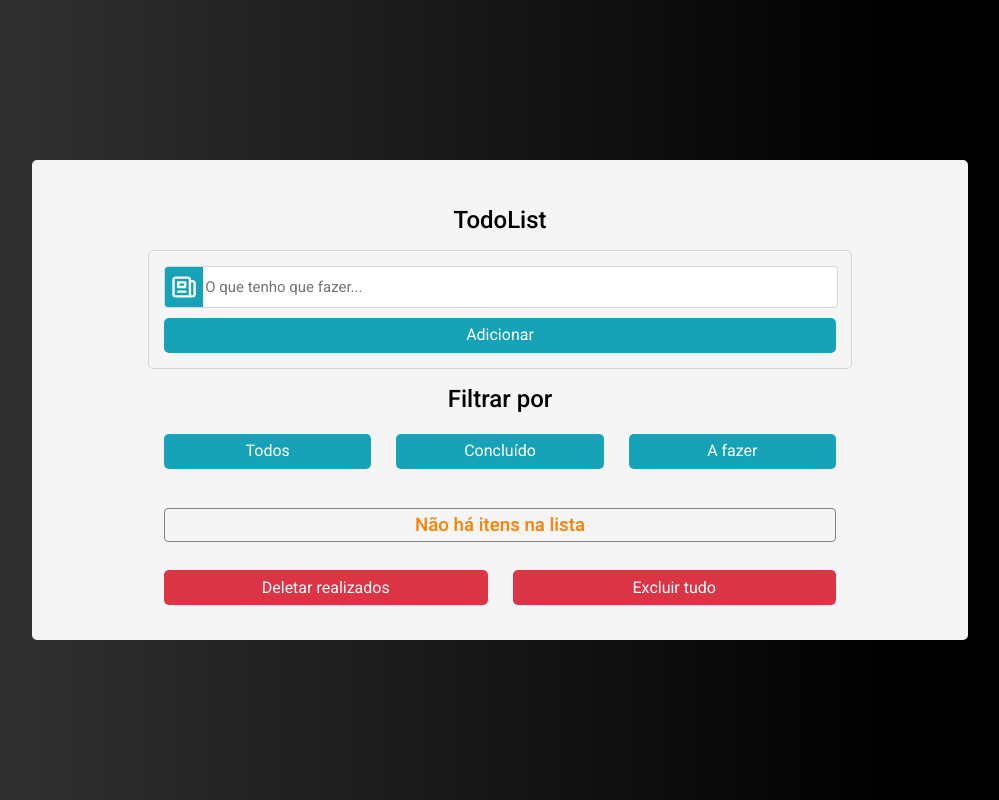
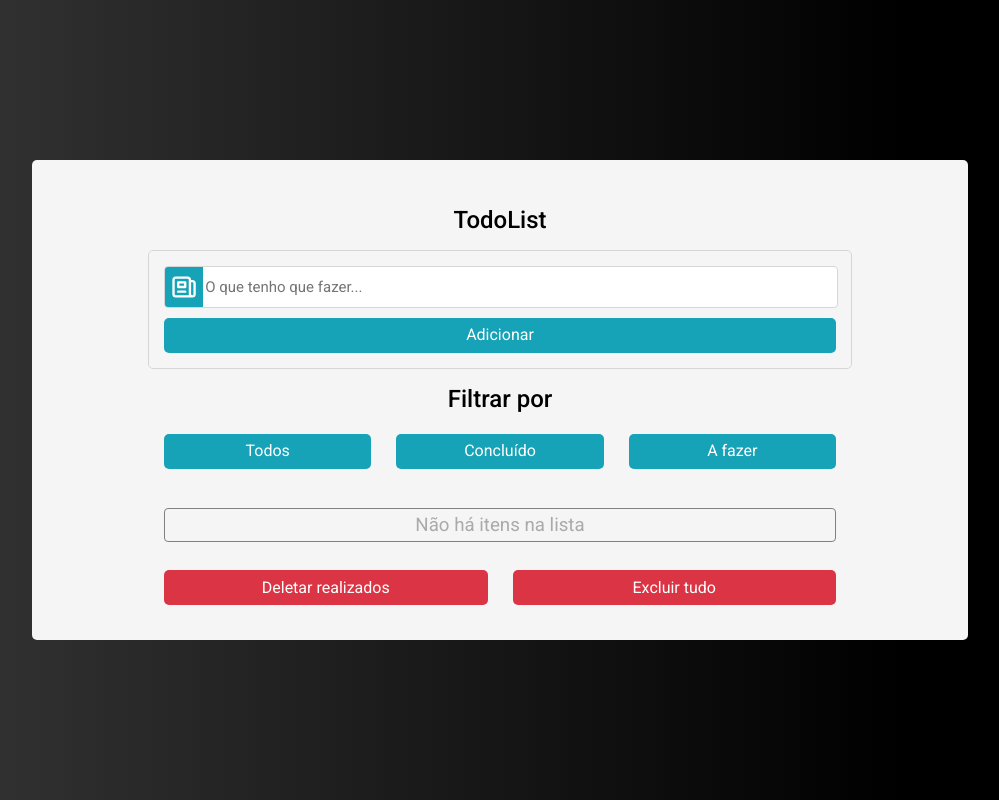
Before and after one commit to IsaqueBatista/To-do_List, a React (Create React App) app: page / in a window 1280 px wide. Shown: the whole page, without its empty margins (140-1139 px from the left). Built offline with nearby package versions, Linux system fonts and the light colour scheme.

Commit message:
Adicionando efeitos nos botões

```diff
--- a/src/styles.js
+++ b/src/styles.js
@@ -79,6 +79,13 @@ export const Button = styled.button`
   line-height: 2px;
 
   cursor: pointer;
+
+  &:hover {
+    opacity: 0.9;
+  }
+  &:active {
+    opacity: 1;
+  }
 `;
 
 export const DivInput = styled.div`
@@ -207,9 +214,6 @@ export const ContainerButtonRed = styled.div`
 `;
 
 export const ButtonRed = styled.button`
-  background: red;
-
-  /* text-decoration: line-through; */
   background: #db3545;
 
   border-radius: 5px;
@@ -227,13 +231,20 @@ export const ButtonRed = styled.button`
   line-height: 2px;
 
   cursor: pointer;
+
+  &:hover {
+    opacity: 0.9;
+  }
+  &:active {
+    opacity: 1;
+  }
 `;
 
 export const MessageNotItem = styled.h3`
-  color: #FF7F00;
+  color: #aaaaaa;
   text-align: center;
   border: 1px solid gray;
   padding: 5px 2px;
   border-radius: 4px;
-  font-weight: 500;
+  font-weight: 400;
 `;
```
